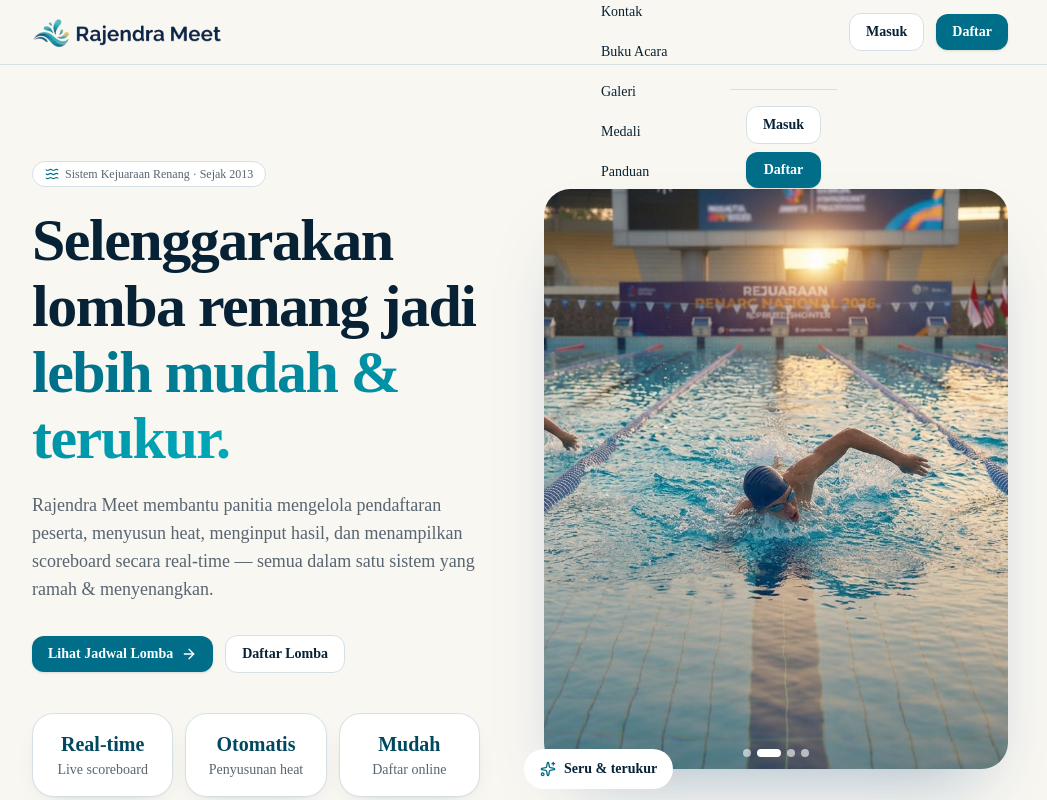
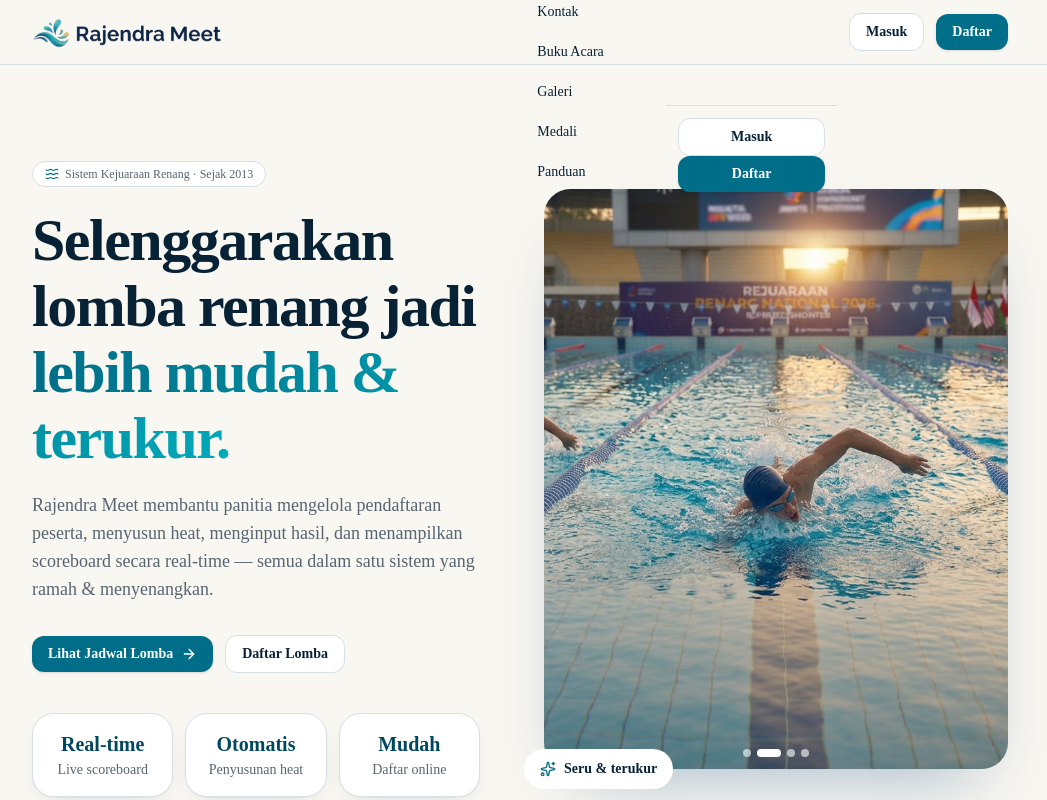
Before and after one commit to rayy1123/rajendra-meet, a Next.js app: page / in a window 1280 px wide. Shown: the top 800 px of the page, without its empty margins (120-1167 px from the left). Built offline with nearby package versions, Linux system fonts and the light colour scheme; no server answers; the database is empty.

Commit message:
drawer mobile: rapikan padding LandingNav agar sidebar lebih compact

```diff
--- a/src/components/layout/landing-nav.tsx
+++ b/src/components/layout/landing-nav.tsx
@@ -35,7 +35,7 @@ export function LandingNav({ onClose }: { onClose?: () => void }) {
         ))}
       </nav>
 
-      <div className="mt-auto flex flex-col gap-2 border-t border-[var(--m-border)] p-4">
+      <div className="mt-auto border-t border-[var(--m-border)] p-3">
         <Link href="/login" onClick={onClose} className="pub-btn-ghost w-full justify-center">
           Masuk
         </Link>
```
